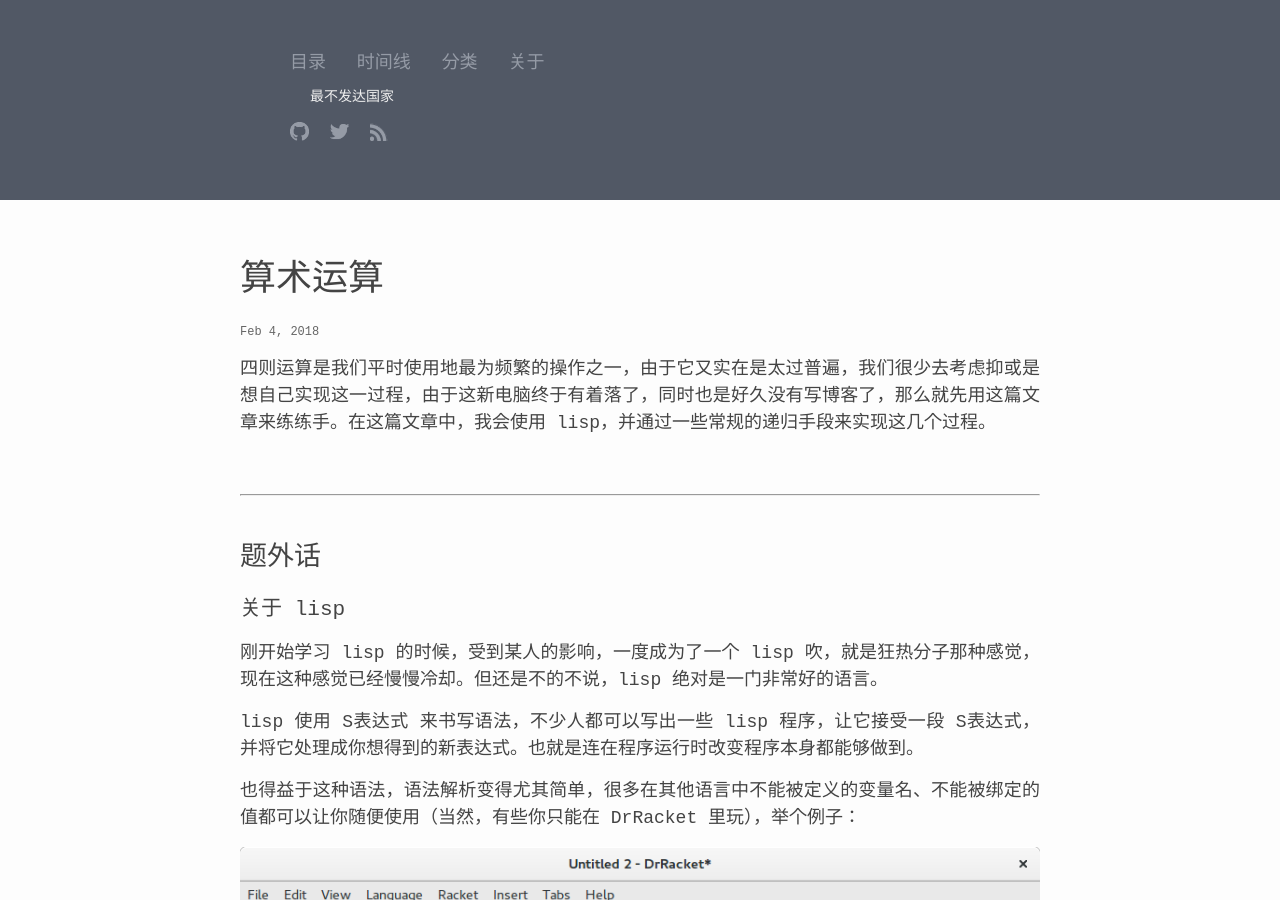
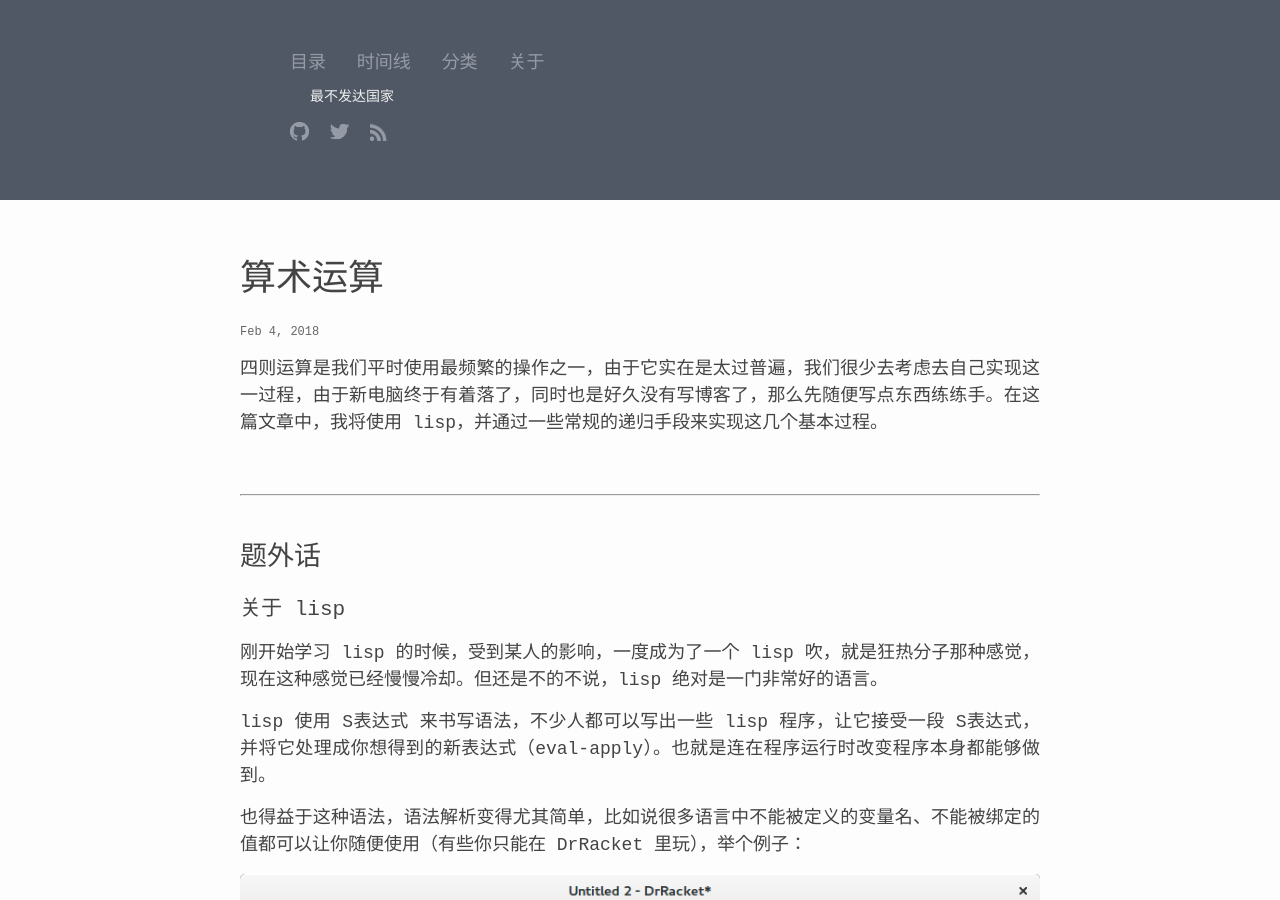
Before and after one commit to ldcc/ldcc.github.io, a Jekyll site: the page built from _posts/2018-02-04-basic-arithmetic.md, in a window 1280 px wide and 900 px high. Built offline with Jekyll 4.4.1, drawn with Linux system fonts in a browser that asks for light colours; some of the changed text lies outside the part shown.

Commit message:
modify some of expressions in some place

```diff
--- a/_posts/2018-02-04-basic-arithmetic.md
+++ b/_posts/2018-02-04-basic-arithmetic.md
@@ -5,7 +5,7 @@ category: interpreter
 date: 2018-02-04
 ---
 
-四则运算是我们平时使用地最为频繁的操作之一，由于它又实在是太过普遍，我们很少去考虑抑或是想自己实现这一过程，由于这新电脑终于有着落了，同时也是好久没有写博客了，那么就先用这篇文章来练练手。在这篇文章中，我会使用 lisp，并通过一些常规的递归手段来实现这几个过程。
+四则运算是我们平时使用最频繁的操作之一，由于它实在是太过普遍，我们很少去考虑去自己实现这一过程，由于新电脑终于有着落了，同时也是好久没有写博客了，那么先随便写点东西练练手。在这篇文章中，我将使用 lisp，并通过一些常规的递归手段来实现这几个基本过程。
 
 <br />
 
@@ -18,9 +18,9 @@ date: 2018-02-04
 ### 关于 lisp
 刚开始学习 lisp 的时候，受到某人的影响，一度成为了一个 lisp 吹，就是狂热分子那种感觉，现在这种感觉已经慢慢冷却。但还是不的不说，lisp 绝对是一门非常好的语言。
 
-lisp 使用 S表达式 来书写语法，不少人都可以写出一些 lisp 程序，让它接受一段 S表达式，并将它处理成你想得到的新表达式。也就是连在程序运行时改变程序本身都能够做到。
+lisp 使用 S表达式 来书写语法，不少人都可以写出一些 lisp 程序，让它接受一段 S表达式，并将它处理成你想得到的新表达式（eval-apply）。也就是连在程序运行时改变程序本身都能够做到。
 
-也得益于这种语法，语法解析变得尤其简单，很多在其他语言中不能被定义的变量名、不能被绑定的值都可以让你随便使用（当然，有些你只能在 DrRacket 里玩），举个例子：
+也得益于这种语法，语法解析变得尤其简单，比如说很多语言中不能被定义的变量名、不能被绑定的值都可以让你随便使用（有些你只能在 DrRacket 里玩），举个例子：
 
 ![define magic][define magic]
 
@@ -102,7 +102,7 @@ racket 允许你使用圆括号 `()` 以及方括号 `[]` 来书写你的表达
 
 ### 开始
 
-首先实现加法，网上有不少通过位运算实现加减乘除的文章，内容基本大同小异（不是你抄我就是我抄你），而且都有一个严重的问题——它们的加法无法处理负数——，即使能够处理负数的也尽是利用符号位会溢出这种技巧，由于 racket 中的符号位永远不会溢出（类似于BigInteger），所以这种实现不太适合在这里使用。
+首先实现加法，网上有不少通过位运算实现加减乘除的文章，内容基本大同小异（不是你抄我就是我抄你），而且都有一个严重的问题——它们的加法无法处理负数——，即使能够处理负数的也尽是利用符号位会溢出这种技巧，由于 racket 中的符号位永远不会溢出（类比 BigInteger），所以这种实现不太适合在这里使用。
 
 这里提供一下实现与思路，有兴趣的人可以自行尝试，首先模拟一下 1 位二进制的加法：
 
@@ -131,7 +131,7 @@ racket 允许你使用圆括号 `()` 以及方括号 `[]` 来书写你的表达
 
 ### 另一种办法
 
-由于 racket 的数字符号位是动态自增的（大概是自适应的 BigInteger），在使用上面那种方式在处理负数时麻烦多多，那还有什么办法可以实现加法呢？[皮亚诺公理][peano axioms]是个不错的办法，先来看下其中的三条定义：
+由于 racket 的数字符号位是动态自增的，在使用上面那种方式在处理负数时麻烦多多，那还有什么办法可以实现加法呢？[皮亚诺公理][peano axioms]是个不错的选择，先来看下其中的三条定义：
 
 1. 0 是一个自然数
 2. 对于每一个自然数 *a*，都有一个后继自然数 *S*(*a*)
@@ -158,7 +158,7 @@ racket 允许你使用圆括号 `()` 以及方括号 `[]` 来书写你的表达
 
 (*a* ∧ 1 = 0) ⊨ (*a* ∨ 1 = 1 + *a*)
 
-不仅如此，我们还可以使用 *a* ∧ -2 使第一位变成 0
+不仅如此，我们还可以使用 *a* ∧ -2 使第一位变成 0：
 
 (*a* ∧ 1 = 1) ⊨ (*a* ∧ -2 = -1 + *a*)
 
@@ -419,30 +417,27 @@ lisp 中有一个快速创建链表的函数叫作 `list`，`(cons 1 (cons 2 (co
             [(= z 2) y]))))
 
 (define car
-  (λ (p)
-    (p 1)))
+  (λ (p) (p 1)))
 
 (define cdr
-  (λ (p)
-    (p 2)))
+  (λ (p) (p 2)))
 
 {% endhighlight %}
 
-你可以做一些模型代换来理解它们，然而有一种更广为人知的方法，这种技术被称为[邱奇序对][church pairs]：
+你可以做一些模型代换来理解它们。
+
+然而有一种更广为人知的方法，这种技术被称为[邱奇序对][church pairs]：
 
 {% highlight racket %}
 
 (define cons
-  (λ (x y)
-    (λ (s) (s x y))))
+  (λ (x y) (λ (s) (s x y))))
 
 (define car
-  (λ (c)
-    (c (λ (x y) x))))
+  (λ (c) (c (λ (x y) x))))
 
 (define cdr
-  (λ (c)
-    (c (λ (x y) y))))
+  (λ (c) (c (λ (x y) y))))
 
 {% endhighlight %}
 
@@ -552,14 +547,16 @@ lisp 中有一个快速创建链表的函数叫作 `list`，`(cons 1 (cons 2 (co
     (cond
       [(eq? '+ op) +]
       [(eq? '- op) -]
-      [(eq? '* op) ×]
-      [(eq? '/ op) ÷])))
+      [(eq? '* op) ×]         ; REPL 那个小输入框用不了 Tex 。。。
+      [(eq? '/ op) ÷])))      ; 同上
 
 {% endhighlight %}
 
 ### 树遍历
 
-当用 `'(+ 1 (- 1 2) 3)` 调用 `car` 时我们可以得到 `+`，下一次遍历时可以得到 `1`，再下一次会得到 `(- 1 2)`。到了最后只剩下一个 `'()` 时再调用 `car` 则会出错，也就是返回值的多元性使得我们必须要对每一个节点彻底求值：
+我们的语法是在太简单，它的数据结构就如上面那张图的数据结构一样。因此我们这个计算器的算法，实际上就是在这棵树上的一种遍历操作。
+
+当使用 `'(+ 1 (- 1 2) 3)` 调用 `car` 时我们可以得到 `+`，下一次遍历时可以得到 `1`，再下一次会得到 `(- 1 2)`。到了最后只剩下一个 `'()` 时再调用 `car` 则会出错，也就是返回值的多元性使得我们必须要对每一个节点彻底求值：
 
 {% highlight racket %}
 
@@ -637,7 +634,7 @@ lisp 的 apply 是个非常神奇的函数，把多个参数放到一个链表
 
 以上就是全部内容，下次可能会写一些变量函数之类的东西。
 
-不过就这一篇文章我都写了快 1 个星期了。。。
+不过就这一篇我都写了快 1 个星期了。。。
 
 顺便春节快乐。
 
```
Also changed, not shown: other parts of _posts/2018-02-04-basic-arithmetic.md (+10 -12 lines).
